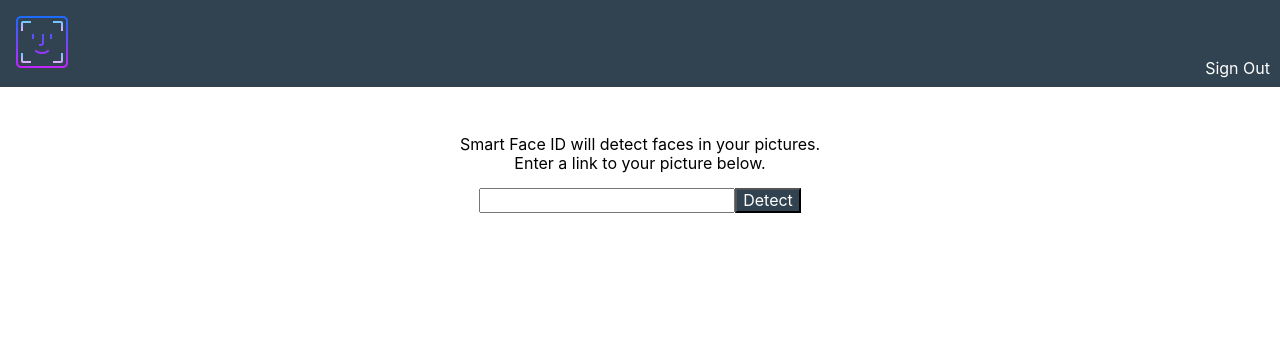
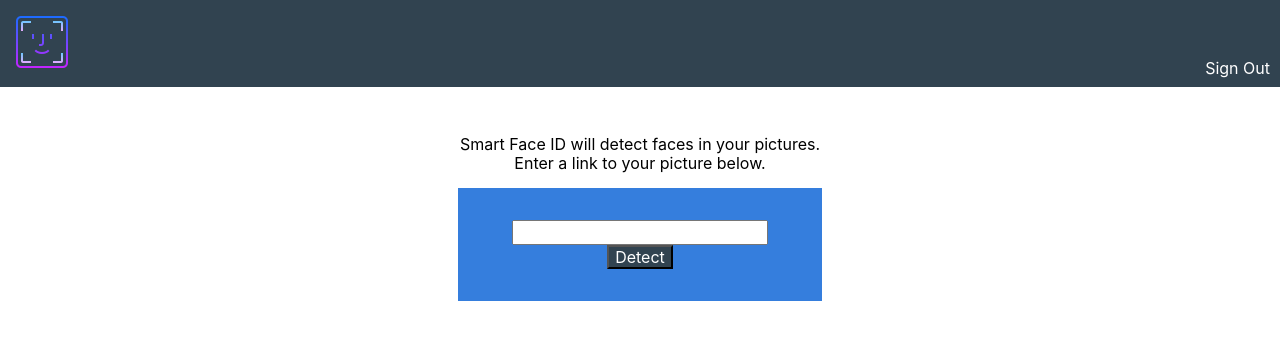
Before and after one commit to anami-sf/Smart-Face-ID, a React (Create React App) app: page / in a window 1280 px wide. Shown: the top 340 px of the page. Built offline with nearby package versions, Linux system fonts and the light colour scheme.

Commit message:
Styled  text blox

```diff
--- a/src/Components/ImageLinkForm/ImageLinkForm.js
+++ b/src/Components/ImageLinkForm/ImageLinkForm.js
@@ -2,12 +2,14 @@ import React from 'react';
 
 const ImageLinkForm = () => {
     return(
-        <div className = 'pa4'>
+        <div className = 'pa4 '>
             <p>{'Smart Face ID will detect faces in your pictures.'}<br/>
                 {'Enter a link to your picture below.'}
             </p>
-            <input className = 'buttons' type = 'text' ></input>
-            <button style = {{color: 'white', backgroundColor: 'rgb(49, 67,80)'}}>Detect</button>
+            <div className = 'center pa4 bg-blue w-30 '>
+                <input className = 'buttons' type = 'text' ></input>
+                <button style = {{color: 'white', backgroundColor: 'rgb(49, 67,80)'}}>Detect</button>
+            </div>
         </div>
     )
 }
--- a/src/index.css
+++ b/src/index.css
@@ -3,3 +3,7 @@ body {
   padding: 0;
   font-family: -apple-system, BlinkMacSystemFont, 'Segoe UI', Roboto, Oxygen, Ubuntu, Cantarell, 'Open Sans', 'Helvetica Neue', sans-serif
 }
+
+button {
+  cursor: pointer;
+}
```
